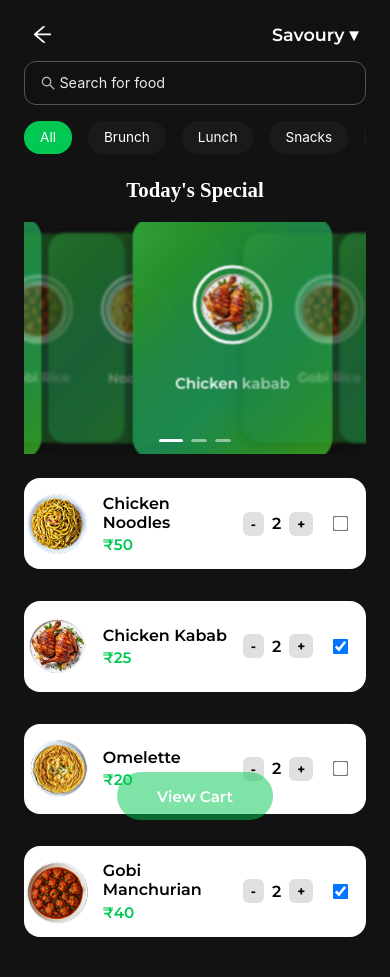
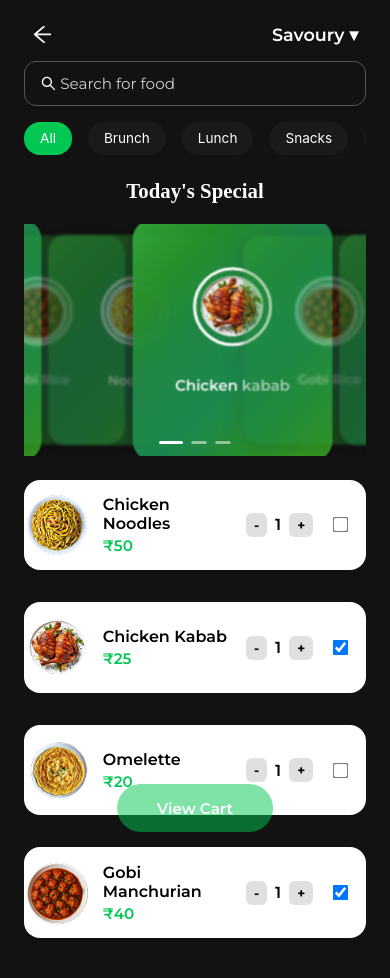
Before and after one commit to Likhithuppala/Afc, a React (Vite) app: page /savoury-menu in a window 390 px wide. Built offline with nearby package versions, Linux system fonts and the light colour scheme; a web font is replaced by a local one.

Commit message:
feat: complete Savoury Menu Page with category filter, AntD carousel, search input, checkbox with quantity logic, dropdown navigation, and responsive view cart button

```diff
--- a/src/common-components/search-input.css
+++ b/src/common-components/search-input.css
@@ -1,27 +1,32 @@
+/* Base wrapper */
 .custom-search-input {
-  background-color: #111;
-  color: white;
+  background-color: transparent;
   border: 1px solid #555;
   padding: 0.6rem 1rem;
   border-radius: 12px;
   width: 100%;
   font-size: 0.95rem;
+  color: white; /* default white */
+  transition: background-color 0.2s ease, color 0.2s ease;
 }
 
-.custom-search-input input {
-  background-color: transparent !important;
-  color: white !important;
+/* When focused, make bg white and text black */
+.custom-search-input.focused {
+  background-color: white;
+  color: black;
 }
 
-.custom-search-input:hover,
-.custom-search-input:focus-within {
-  border-color: #555;
-  box-shadow: none;
+/* Inner input inherits */
+.custom-search-input input {
+  background-color: transparent;
+  border: none;
+  outline: none;
+  color: inherit; /* dynamic color from wrapper */
+  font-family: 'Montserrat', sans-serif;
 }
 
-/* Responsive */
-@media (max-width: 768px) {
-  .custom-search-input {
-    font-size: 0.9rem;
-  }
+/* Placeholder always white */
+.custom-search-input input::placeholder {
+  color: white;
+  opacity: 0.8;
 }
--- a/src/common-components/search-input.tsx
+++ b/src/common-components/search-input.tsx
@@ -1,6 +1,7 @@
 import { Input } from 'antd';
 import { SearchOutlined } from '@ant-design/icons';
 import './search-input.css';
+import { useState } from 'react';
 
 interface Props {
   value: string;
@@ -9,13 +10,17 @@ interface Props {
 }
 
 const SearchInput = ({ value, onChange, placeholder }: Props) => {
+  const [isFocused, setIsFocused] = useState(false);
+
   return (
     <Input
       value={value}
       onChange={onChange}
       placeholder={placeholder || 'Search'}
-      prefix={<SearchOutlined style={{ color: '#bbb' }} />}
-      className="custom-search-input"
+      prefix={<SearchOutlined style={{ color: isFocused ? '#000' : '#fff' }} />}
+      onFocus={() => setIsFocused(true)}
+      onBlur={() => setIsFocused(false)}
+      className={`custom-search-input ${isFocused ? 'focused' : ''}`}
     />
   );
 };
--- a/src/components/food-item-card.tsx
+++ b/src/components/food-item-card.tsx
@@ -63,6 +63,7 @@ const FoodItemCard = ({
         className="food-checkbox"
       />
     </div>
+
   );
 };
 
--- a/src/pages/user/savoury-menu.css
+++ b/src/pages/user/savoury-menu.css
@@ -86,7 +86,7 @@
 
 .view-cart-button {
   position: fixed;
-  bottom: 1.5rem;
+  bottom: 0.75rem;
   left: 50%;
   transform: translateX(-50%);
   background-color: #00c853;
--- a/src/pages/user/savoury-menu.tsx
+++ b/src/pages/user/savoury-menu.tsx
@@ -1,4 +1,3 @@
-// src/pages/user/SavouryMenuPage.tsx
 import './savoury-menu.css';
 import { useState } from 'react';
 import { ArrowLeftOutlined } from '@ant-design/icons';
@@ -10,48 +9,55 @@ import FoodItemCard from '../../components/food-item-card';
 import FilterCategory from '../../components/filter-category';
 import SearchInput from '../../common-components/search-input';
 
+import kababImage from '../../assets/kabab.png';
+import gobiImage from '../../assets/gobi.png';
+import noodlesImage from '../../assets/noodles.png';
+import omeletteImage from '../../assets/omelette.png';
+
+//  Special carousel items
 const specialItems = [
-  { id: 101, name: 'Chicken kabab', image: 'src/assets/kabab.png' },
-  { id: 102, name: 'Gobi Rice', image: 'src/assets/gobi.png' },
-  { id: 103, name: 'Noodles', image: 'src/assets/noodles.png' },
+  { id: 101, name: 'Chicken kabab', image: kababImage },
+  { id: 102, name: 'Gobi Rice', image: gobiImage },
+  { id: 103, name: 'Noodles', image: noodlesImage },
 ];
 
-const foodItems = [
+//  Food list
+const initialItems = [
   {
     id: 1,
     name: 'Chicken Noodles',
     price: 50,
-    image: 'src/assets/noodles.png',
+    image: noodlesImage,
     category: 'Lunch',
     isSelected: false,
-    quantity: 2,
+    quantity: 1,
   },
   {
     id: 2,
     name: 'Chicken Kabab',
     price: 25,
-    image: 'src/assets/kabab.png',
+    image: kababImage,
     category: 'Snacks',
     isSelected: true,
-    quantity: 2,
+    quantity: 1,
   },
   {
     id: 3,
     name: 'Omelette',
     price: 20,
-    image: 'src/assets/omelette.png',
+    image: omeletteImage,
     category: 'Brunch',
     isSelected: false,
-    quantity: 2,
+    quantity: 1,
   },
   {
     id: 4,
     name: 'Gobi Manchurian',
     price: 40,
-    image: 'src/assets/gobi.png',
+    image: gobiImage,
     category: 'Snacks',
     isSelected: true,
-    quantity: 2,
+    quantity: 1,
   },
 ];
 
@@ -61,13 +67,34 @@ const SavouryMenuPage = () => {
   const navigate = useNavigate();
   const [search, setSearch] = useState('');
   const [selectedCategory, setSelectedCategory] = useState('All');
+  const [items, setItems] = useState(initialItems);
 
-  const filteredItems = foodItems.filter(
+  //  Filter by search and category
+  const filteredItems = items.filter(
     (item) =>
       item.name.toLowerCase().includes(search.toLowerCase()) &&
       (selectedCategory === 'All' || item.category === selectedCategory)
   );
 
+  //  Checkbox toggle
+  const handleSelectChange = (id: number, checked: boolean) => {
+    setItems((prev) =>
+      prev.map((item) =>
+        item.id === id ? { ...item, isSelected: checked } : item
+      )
+    );
+  };
+
+  //  Quantity update
+  const handleQuantityChange = (id: number, newQty: number) => {
+    setItems((prev) =>
+      prev.map((item) =>
+        item.id === id ? { ...item, quantity: newQty } : item
+      )
+    );
+  };
+
+  //  Dropdown navigation
   const handleMenuClick = ({ key }: { key: string }) => {
     if (key === 'foodcourt') navigate('/foodcourt');
   };
@@ -88,7 +115,7 @@ const SavouryMenuPage = () => {
         </Dropdown>
       </div>
 
-      {/* Search */}
+      {/* Search and Filter */}
       <div className="menu-actions">
         <SearchInput
           value={search}
@@ -102,10 +129,10 @@ const SavouryMenuPage = () => {
         />
       </div>
 
-      {/* Specials */}
+      {/* Special Carousel */}
       <SpecialCarousel items={specialItems} />
 
-      {/* Food List */}
+      {/* Food Items */}
       <div className="food-list">
         {filteredItems.map((item) => (
           <FoodItemCard
@@ -116,12 +143,16 @@ const SavouryMenuPage = () => {
             image={item.image}
             isSelected={item.isSelected}
             quantity={item.quantity}
+            onSelectChange={handleSelectChange}
+            onQuantityChange={handleQuantityChange}
           />
         ))}
       </div>
 
       {/* View Cart */}
-      <button className="view-cart-button">View Cart</button>
+      <button className="view-cart-button" onClick={() => navigate('/view-cart')}>
+        View Cart
+      </button>
     </div>
   );
 };
```
Also changed, not shown: src/pages/user/landing-page.css (line endings or trailing spaces).
